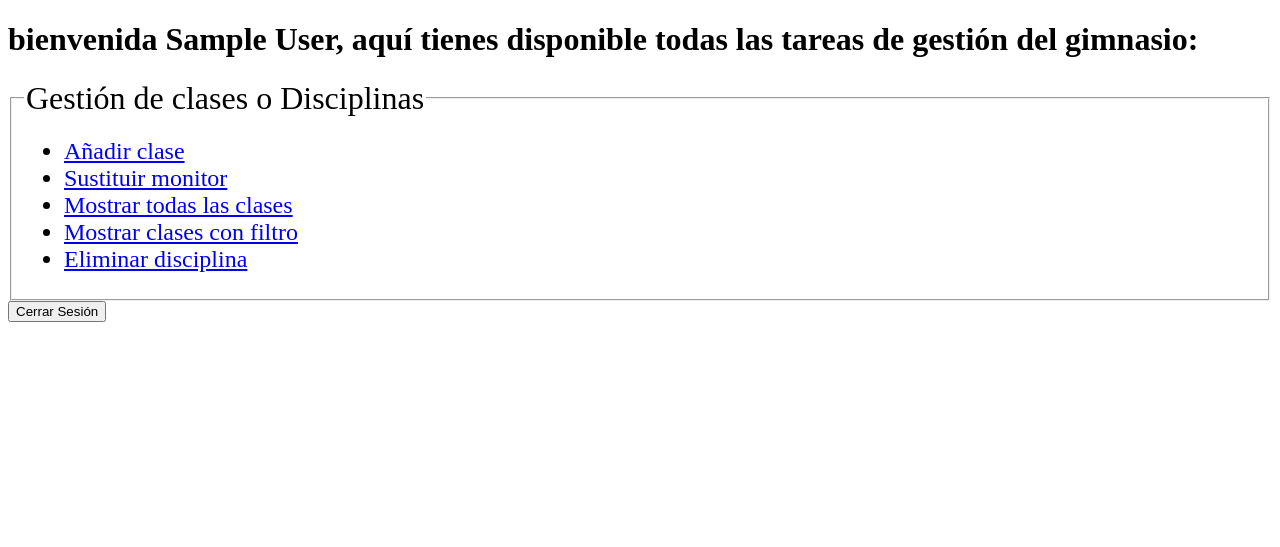
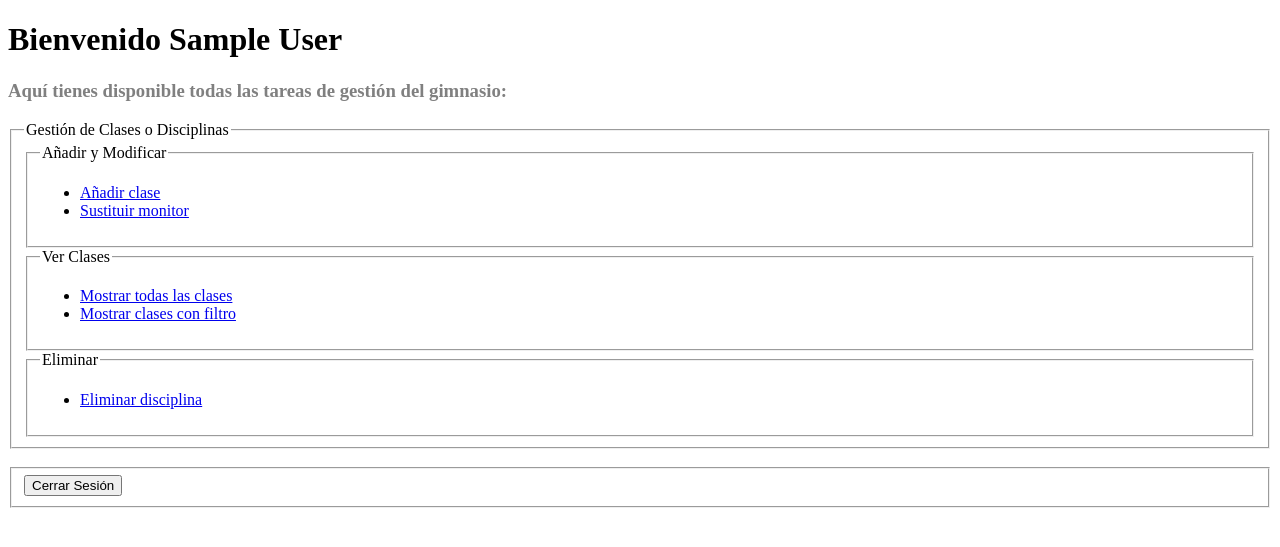
Before and after one commit to cheshire394/proyecto_gym_MVC, a PHP site: page /view/bienvenida_recepcionista.php in a window 1280 px wide. Shown: the top 547 px of the page. Run offline with PHP 8.4, Linux system fonts and the light colour scheme; the visitor is signed in with stand-in values (Sample User, id 1).

Commit message:
Añadidos los comentarios y los docs en: bienvenida, login, registro de recepción e index, sin modificar código. Cambio de apariencia en el formulario

```diff
--- a/view/bienvenida_recepcionista.php
+++ b/view/bienvenida_recepcionista.php
@@ -1,13 +1,28 @@
+<!-- Página con el bienvenida/inicio de un recepcionista.
+     Muestra el menú de lo que puede hacer -->
+
+<!-- Código PHP -->
 <?php
+    /* This PHP code block is responsible for managing the user session. Here's a breakdown of what it
+    does: */
+    // Inicia una nueva sesión o reanuda la sesión existente
+    session_start();
 
-    session_start();
-    if(isset($_SESSION['nombre'])) $nombre= $_SESSION['nombre'] ?? "";
-    else{
+    // Verifica si existe una variable de sesión 'nombre'
+    if (isset($_SESSION['nombre'])) {
+        // Si existe, asigna su valor a la variable $nombre (usando el operador de coalescencia nula por seguridad)
+        $nombre = $_SESSION['nombre'] ?? "";
+    } else {
+        // Si la sesión no contiene 'nombre', redirige al usuario a la página de inicio de sesión
         header('location: login_recepcionista.php');
     }
+?>
 
-?>
-<!DOCTYPE html>
+
+<!-- HTML con el formulario
+    The provided code is an HTML section that includes a form for managing user sessions in a PHP
+    application. Here's a breakdown of what it does: -->
+    <!DOCTYPE html>
 <html lang="en">
 <head>
     <meta charset="UTF-8">
@@ -15,26 +30,39 @@
     <title>Document</title>
 </head>
 <body>
-    <h1>bienvenida <?php echo $nombre?>,  aquí tienes disponible todas las tareas de gestión del gimnasio: </h1>
+<h1>Bienvenido <?php echo $nombre ?></h1>
+<h3 style="color:grey">Aquí tienes disponible todas las tareas de gestión del gimnasio:</h3>
 
-
+<fieldset>
+    <!-- Gestión -->
+    <legend>Gestión de Clases o Disciplinas</legend>
     <fieldset>
-        <legend style="font-size: xx-large;">Gestión de clases o Disciplinas</legend>
-
+        <legend>Añadir y Modificar</legend>
         <ul>
-            <li style="font-size: x-large;"><a href="/MVC2/view/clases/addClase.php">Añadir clase</a></li>
-            <li style="font-size: x-large;"><a href="/MVC2/view/clases/sustituirMonitor.php">Sustituir monitor</a></li>
-            <li style="font-size: x-large;"><a href="/MVC2/view/clases/verClases.php">Mostrar todas las clases</a></li>
-            <li style="font-size: x-large;"><a href="/MVC2/view/clases/clasesFiltro.php">Mostrar clases con filtro</a></li>
-            <li style="font-size: x-large;"><a href="/MVC2/view/clases/eliminarDisciplina.php">Eliminar disciplina</a></li>
+            <li><a href="/MVC2/view/clases/addClase.php">Añadir clase</a></li>
+            <li><a href="/MVC2/view/clases/sustituirMonitor.php">Sustituir monitor</a></li>
         </ul>
     </fieldset>
-
-
-
-    <form method="POST" action="../index.php?action=logout">
-        <button type="submit">Cerrar Sesión</button>
-    </form>
-
+    <fieldset>
+        <legend>Ver Clases</legend>
+        <ul>
+            <li><a href="/MVC2/view/clases/verClases.php">Mostrar todas las clases</a></li>
+            <li><a href="/MVC2/view/clases/clasesFiltro.php">Mostrar clases con filtro</a></li>
+        </ul>
+    </fieldset>
+    <fieldset>
+        <legend>Eliminar</legend>
+        <ul>
+            <li><a href="/MVC2/view/clases/eliminarDisciplina.php">Eliminar disciplina</a></li>
+        </ul>
+    </fieldset>
+</fieldset>
+<br>
+<!-- Botón para cerrar sesión -->
+<fieldset>
+<form method="POST" action="../index.php?action=logout">
+    <button type="submit">Cerrar Sesión</button>
+</form>
+</fieldset>
 </body>
 </html>
--- a/view/login_recepcionista.php
+++ b/view/login_recepcionista.php
@@ -41,7 +41,7 @@
             <input type="text" id="dni" name="dni" value="<?= htmlentities($dni_registrado) ?>"><br><br>
 
             <label for="password">Contraseña:</label><br>
-            <input type="password" id="password" name="password" required><br><br>
+            <input type="password" id="password" name="password" required><br>
         </fieldset>
 
         <br>
```
Also changed, not shown: index.php (+23 -10 lines), view/registro_recepcionista.php (+13 -2 lines).
